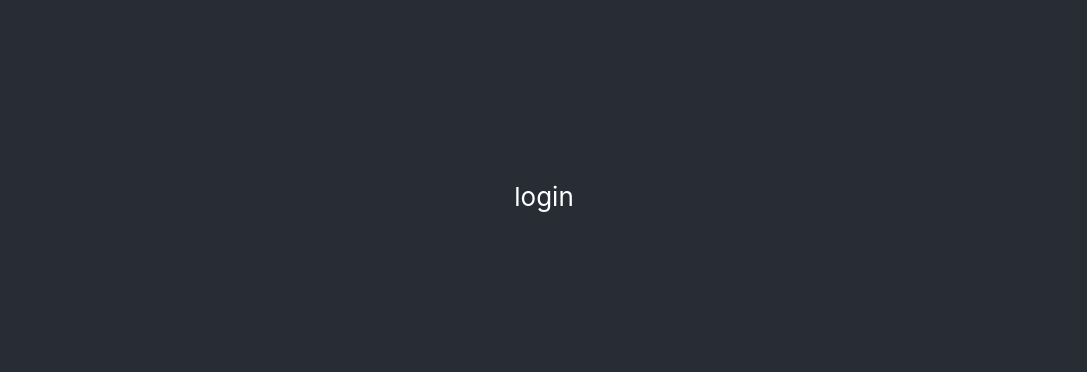
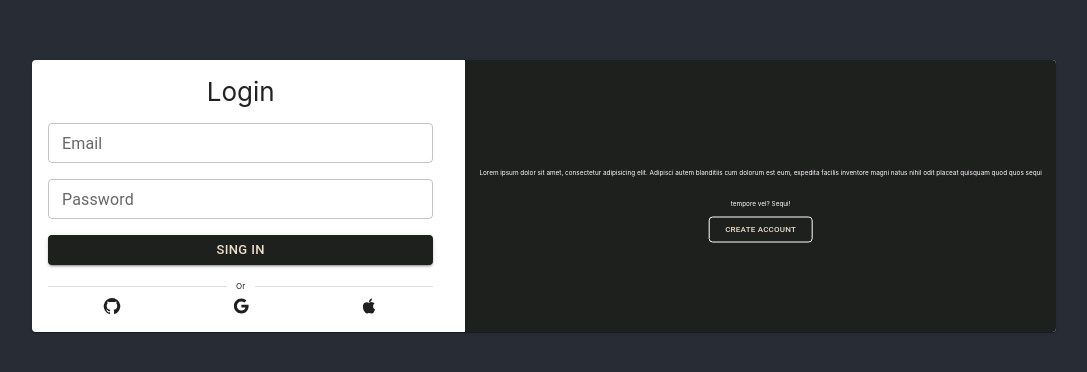
Before and after one commit to siahvosh/Wallet, a React (Create React App) app: page /login in a window 1280 px wide. Shown: the part 204-576 px from the top of the page, without its empty margins (96-1183 px from the left). Built offline with nearby package versions, Linux system fonts and the light colour scheme.

Commit message:
set login basement

```diff
--- a/package.json
+++ b/package.json
@@ -3,6 +3,10 @@
   "version": "0.1.0",
   "private": true,
   "dependencies": {
+    "@emotion/react": "^11.13.3",
+    "@emotion/styled": "^11.13.0",
+    "@mui/icons-material": "^6.1.6",
+    "@mui/material": "^6.1.6",
     "@testing-library/jest-dom": "^5.17.0",
     "@testing-library/react": "^13.4.0",
     "@testing-library/user-event": "^13.5.0",
--- a/src/App.css
+++ b/src/App.css
@@ -1,5 +1,20 @@
 .App {
   text-align: center;
+}
+
+.btn{
+  background-color: #1E201E !important;
+  color: #ECDFCC !important;
+}
+
+
+.btn:hover{
+  color: #697565 !important;
+}
+
+.hover-icon:hover{
+  background: #697565 !important; ;
+  color: #ECDFCC !important;
 }
 
 .App-logo {
--- a/src/Component/Login/Login.js
+++ b/src/Component/Login/Login.js
@@ -1,9 +1,89 @@
 import React from 'react'
+import TextField from '@mui/material/TextField';
+import {Button, Card, Divider, Grid2, IconButton} from "@mui/material";
+import GitHubIcon from '@mui/icons-material/GitHub';
+import GoogleIcon from '@mui/icons-material/Google';
+import AppleIcon from '@mui/icons-material/Apple';
+import  './../../App.css'
+
 
 export const Login = () => {
     return (
         <React.Fragment>
-            <div>login</div>
+                <Card style={{ width: '80%', }}>
+                    <Grid2 container spacing={2}>
+                        <Grid2 size={5} style={{padding: '1rem'}}>
+                            <span >Login</span>
+                            <Grid2 style={{marginTop: '1rem'}} container spacing={2}>
+                                <Grid2 size={12}>
+                                    <TextField
+                                        shrink
+                                        size="small"
+                                        style={{  width: '100%'}}
+                                        id="outlined-basic"
+                                        type={"email"}
+                                        label="Email"
+                                        variant="outlined"
+                                    />
+                                </Grid2>
+                                <Grid2 size={12}>
+                                    <TextField
+                                        size="small"
+                                        style={{  width: '100%'}}
+                                        id="outlined-basic"
+                                        type={"password"}
+                                        label="Password"
+                                        variant="outlined"
+                                    />
+                                </Grid2>
+                                <Grid2 size={12}>
+                                    <Button
+                                        className='btn'
+                                        style={{display: 'block',   width: '100%'}}
+                                        size="small"
+                                        variant="contained"
+
+                                    >
+                                        sing in
+                                    </Button>
+                                </Grid2>
+                                <Grid2 size={12} spacing={2}>
+                                    <Divider style={{fontSize: '.5rem'}}>Or</Divider>
+                                    <div  style={{display: 'flex', justifyContent: "space-around", marginTop: '0.3rem'}}>
+                                        <IconButton className='hover-icon' aria-label="git" style={{color: '#1E201E', width: '20px', height: '20px'}} size='small'>
+                                        <GitHubIcon fontSize='x-small' />
+                                    </IconButton>
+                                        <IconButton className='hover-icon' aria-label="google" style={{color: '#1E201E', width: '20px', height: '20px'}} size='small'>
+                                        <GoogleIcon fontSize='x-small'/>
+                                    </IconButton>
+                                        <IconButton className='hover-icon' aria-label="apple" style={{ color: '#1E201E', width: '20px', height: '20px'}} size='small'>
+                                        <AppleIcon fontSize='x-small'/>
+                                    </IconButton>
+                                    </div>
+                                </Grid2>
+                            </Grid2>
+                        </Grid2>
+                        <Grid2 size={7} style={{background: '#1E201E', padding: '10px'}} >
+                            <div style={{ position: "relative", top: '50%', left: '50%', transform:  'translate(-50%, -50%)'}}>
+                                <Grid2 size={12}>
+                                  <span style={{color: 'white', fontSize: '.4rem'}}>
+                                    Lorem ipsum dolor sit amet, consectetur adipisicing elit. Adipisci autem blanditiis cum dolorum est eum, expedita facilis inventore magni natus nihil odit placeat quisquam quod quos sequi tempore vel? Sequi!
+                                  </span>
+                                </Grid2>
+                                <Grid2 size={12}>
+                                    <Button
+                                        className='btn'
+                                        style={{fontSize: '.5rem', border: '1px solid white'}}
+                                        variant="outlined"
+                                    >
+                                        Create account
+                                    </Button>
+                                </Grid2>
+                            </div>
+                        </Grid2>
+                    </Grid2>
+                </Card>
+
         </React.Fragment>
     )
 }
```
Also changed, not shown: 1 other file (tests, documents, lock files or other folders).
